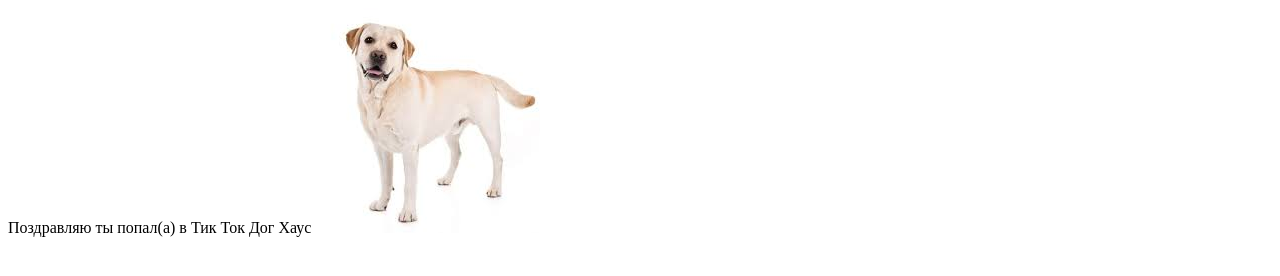
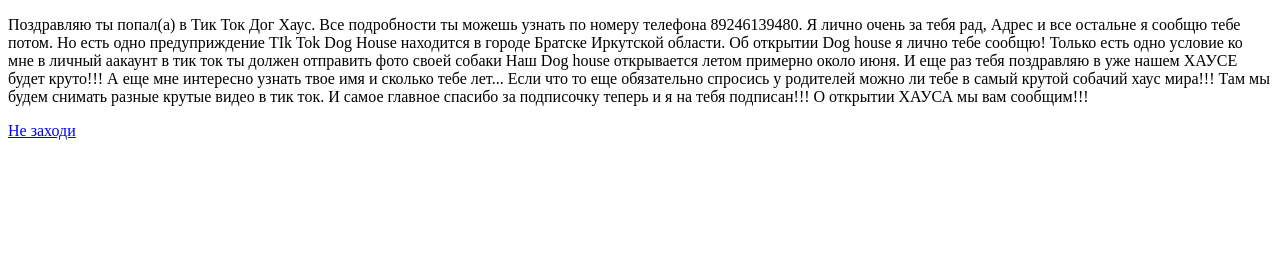
Before and after one commit to Charly228198/TIKTOKDOGHOUSE, a plain HTML site: page index.html in a window 1280 px wide. Drawn offline with Linux system fonts and the light colour scheme.

Commit message:
Add files via upload

```diff
--- a/index.html
+++ b/index.html
@@ -1,11 +1,25 @@
 <!DOCTYPE html>
 <html>
-<head>
-<title> TIK TOK DOG HOUSE</title>
-<link rel="shortcut icon" href="Без названия.jpg" type="image/x-icon">
-</head>
-<body>
-Поздравляю ты попал(а) в Тик Ток Дог Хаус
-<img src="Без названия.jpg">
-</body>
+  <head>
+    <title>TIK TOK DOG HOUSE</title>
+    <link rel="shortcut icon" href="images.jpg" type="image/x-icon" />
+    <meta http-equiv="Content-Type" content="text/html;charset=UTF-8">
+  </head>
+  <body>
+    <p> Поздравляю ты попал(а) в Тик Ток Дог Хаус. Все подробности ты можешь узнать
+    по номеру телефона 89246139480. Я лично очень за тебя рад, Адрес и все
+    остальне я сообщю тебе потом. Но есть одно предуприждение TIk Tok Dog House
+    находится в городе Братске Иркутской области. Об открытии Dog house я лично
+    тебе сообщю! Только есть одно условие ко мне в личный аакаунт в тик ток ты
+    должен отправить фото своей собаки Наш Dog house открывается летом примерно
+    около июня. И еще раз тебя поздравляю в уже нашем ХАУСЕ будет круто!!! А еще
+    мне интересно узнать твое имя и сколько тебе лет... Если что то еще
+    обязательно спросись у родителей можно ли тебе в самый крутой собачий хаус
+    мира!!! Там мы будем снимать разные крутые видео в тик ток. И самое главное
+    спасибо за подписочку теперь и я на тебя подписан!!! О открытии ХАУСА мы вам
+    сообщим!!!</p>
+    <link rel="shortcut icon" href="images.jpg" type="image/x-icon" />
+    <a href="Страшилка.html">Не заходи</a>
+  </body>
+
 </html>
```
Also changed, not shown: Правила.html (added, +15 -0 lines), Страшилка.html (added, +15 -0 lines), favicon.ico (added), images.jpg (added), СТрашилка.jpg (added), Снимок.PNG (added).
